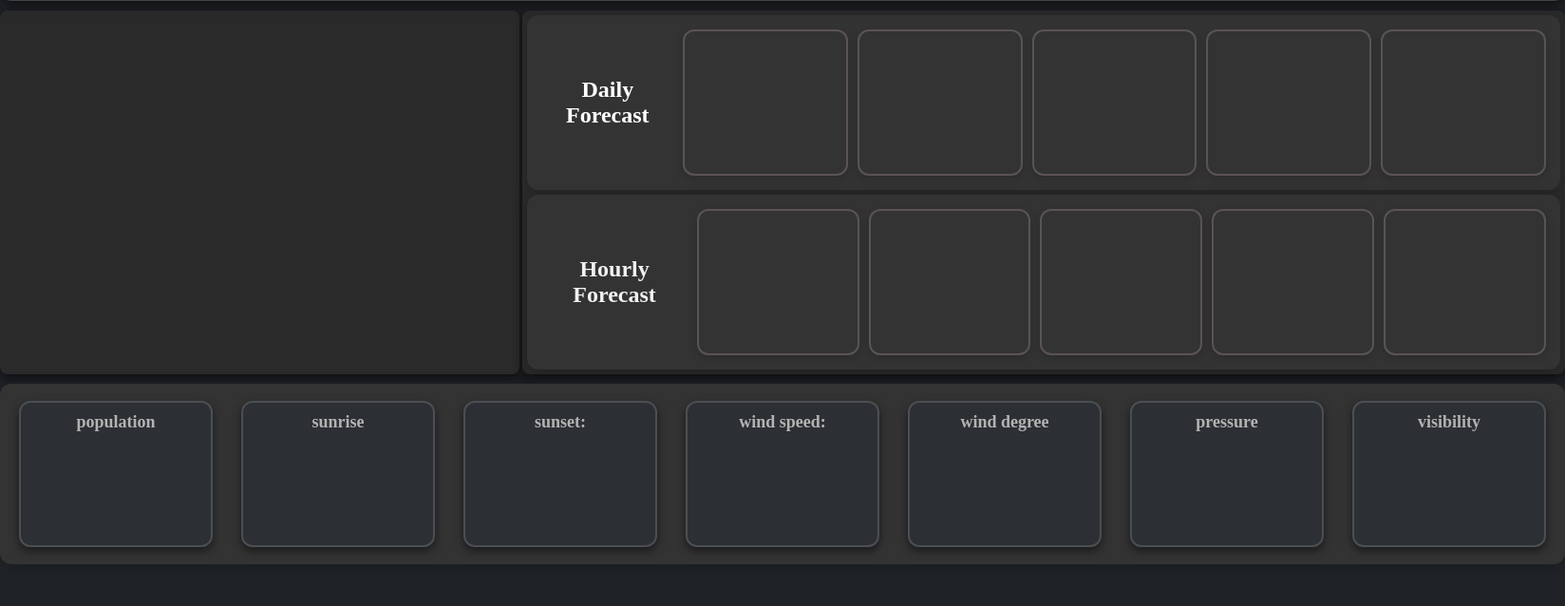
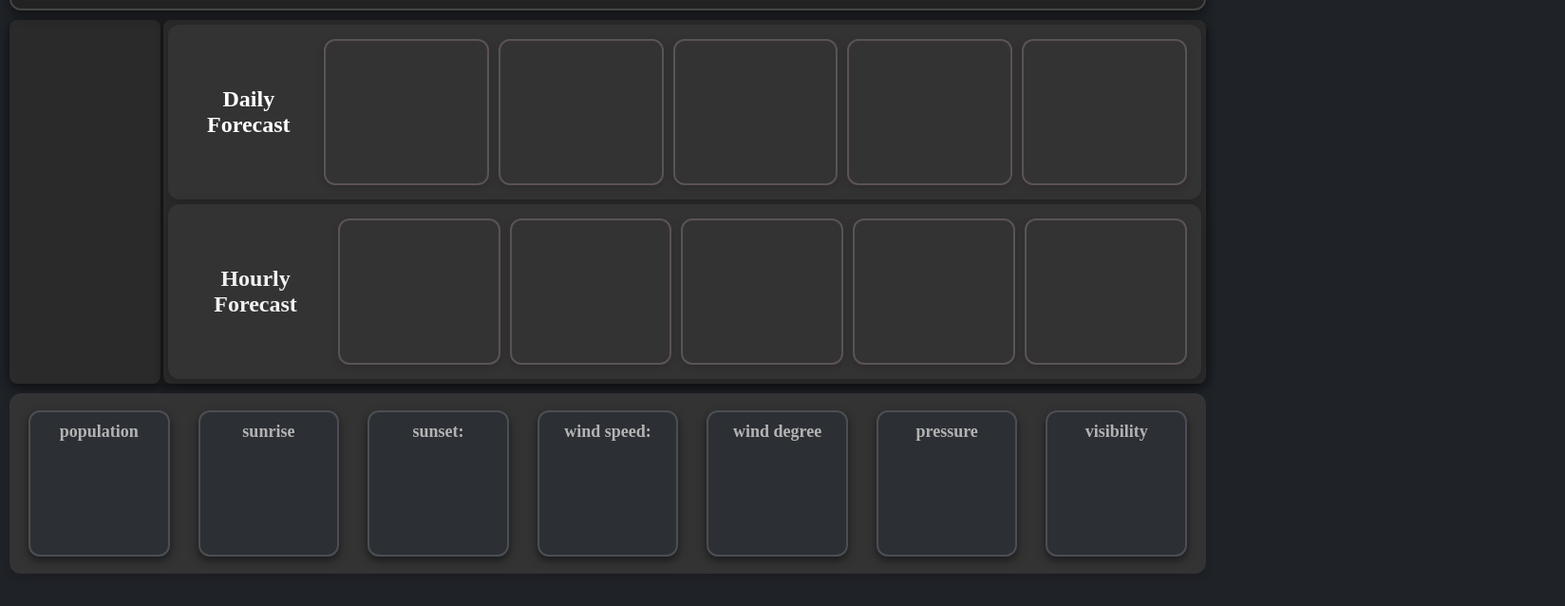
Before and after one commit to PenchalaPrabhas/weather-forecast, a plain HTML site: page index.html in a window 1280 px wide. Shown: the part 162-800 px from the top of the page at 95% size, 1648 px wide, since content can reach past the window. Drawn offline with Linux system fonts and the light colour scheme.

Commit message:
Update style.css

```diff
--- a/style.css
+++ b/style.css
@@ -1,16 +1,19 @@
-/* Ensure the parent container (body) and direct children are spaced */
+
 body {
     display: flex;
     flex-direction: column;
-    gap: 10px; /* Space between the body children */
-    margin: 0; /* Remove any default margin */
-   /* Ensure full height for layout */
+    gap: 10px;
+    margin: 0;
+    padding: 10px;
     background-color: #1f2227;
-    flex-wrap: wrap;
-    width:fit-content;
-    height:fit;
+    flex-wrap: nowrap;
+    width: 100%;
+    height: 100%;
+    max-width: 100vw;
+    max-height: 100vh;
+    box-sizing: border-box;
+}
 
-}
 .left-section h2 {
     font-size: 40px; /* Larger font size for temperature */
     margin-bottom: 10px; /* Space below the heading */
```
